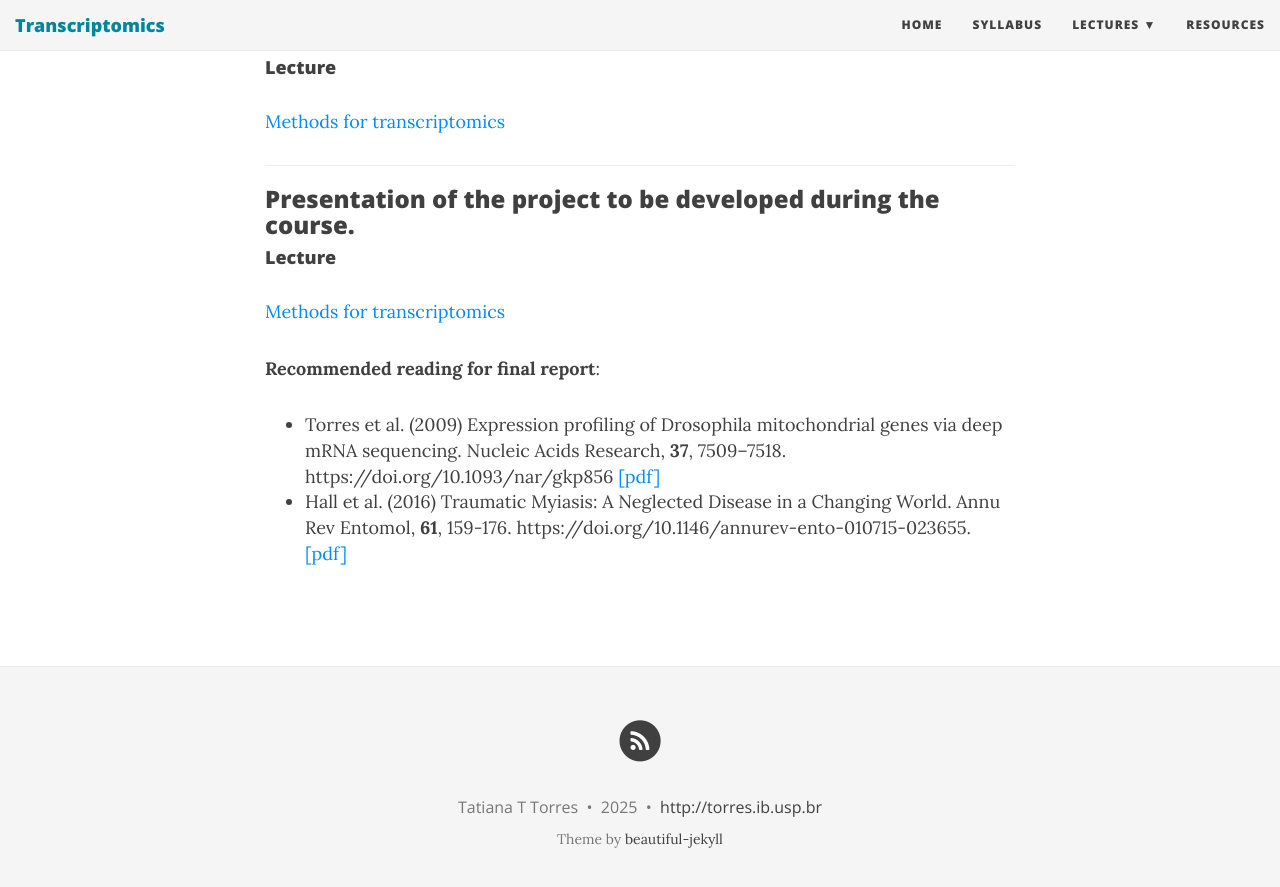
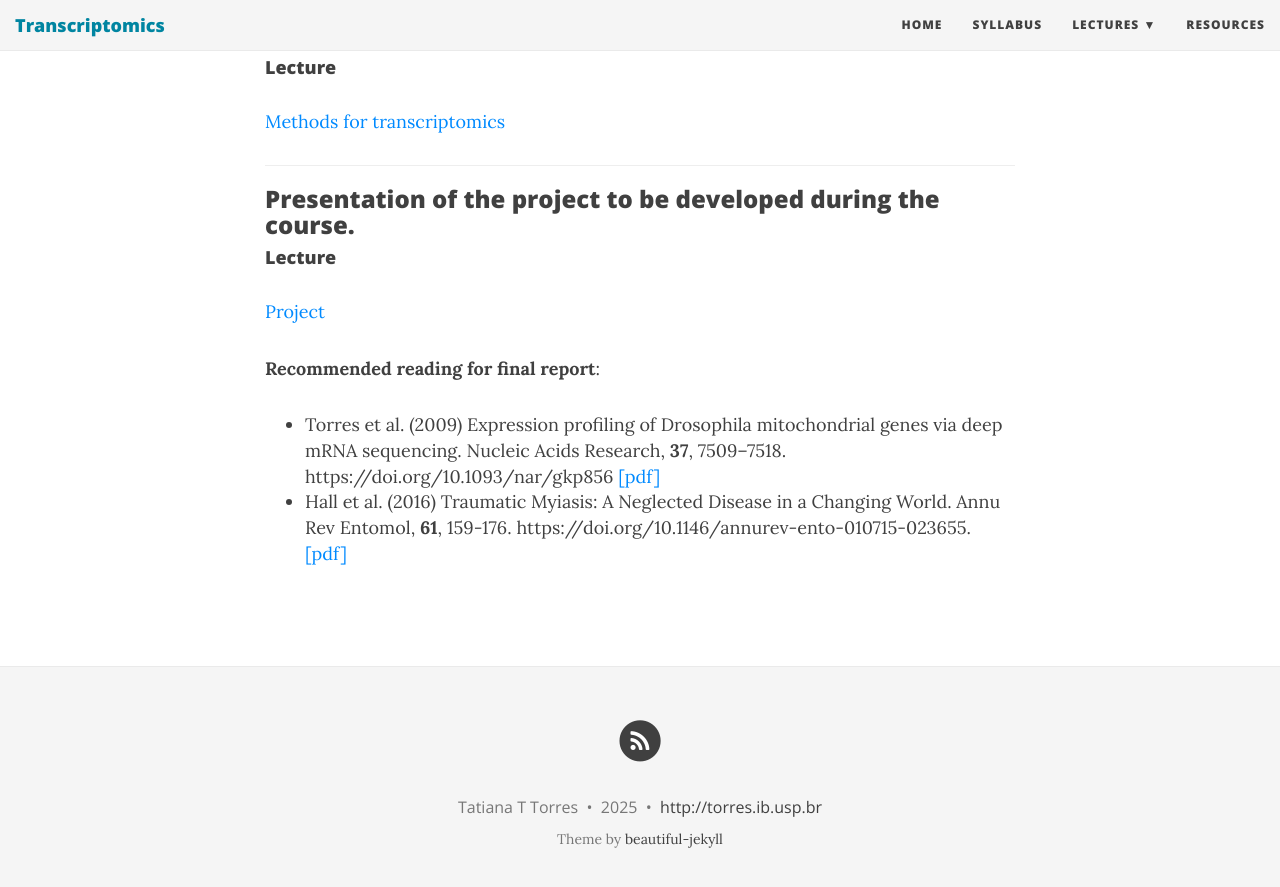
Before and after one commit to tttorres/transcriptomics, a Jekyll site: the page built from _posts/2025-01-20-Day01.md, in a window 1280 px wide and 900 px high, scrolled down 2542 px. Shown: the top 887 px of the window. Built offline with Jekyll 4.4.1, drawn with Linux system fonts in a browser that asks for light colours; nearby versions of some CDN libraries.

Commit message:
Update 2025-01-20-Day01.md

```diff
--- a/_posts/2025-01-20-Day01.md
+++ b/_posts/2025-01-20-Day01.md
@@ -94,7 +94,7 @@ MD5 = 3e6bc3fd47c39af9ba091edc0c6e5d31
 ### Presentation of the project to be developed during the course.
 
 #### Lecture
-[Methods for transcriptomics](../pdf/Day01-E.pdf)
+[Project](../pdf/Day01-E.pdf)
 
 **Recommended reading for final report**:
 
```
